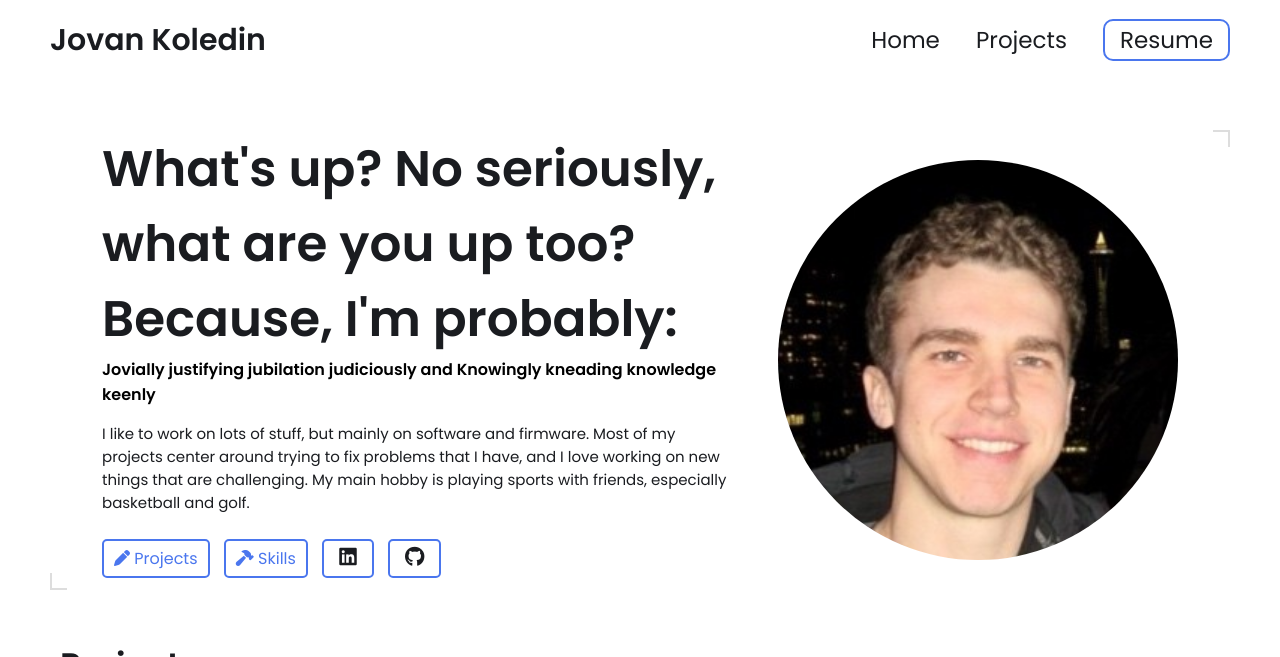
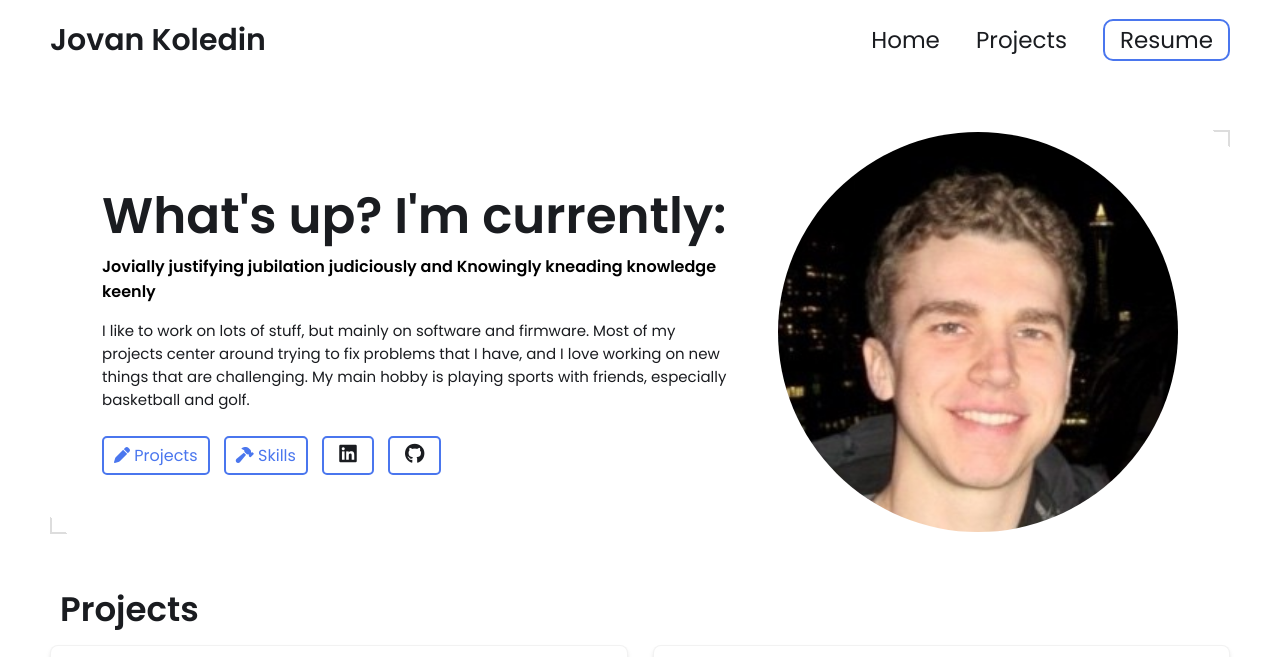
Before and after one commit to jovankoledin/jovankoledin.github.io, a Jekyll site: the page built from index.html, in a window 1280 px wide and 900 px high, cut to the strip 0-657 px from the top of the window. Built offline with Jekyll 4.4.1, drawn with Linux system fonts in a browser that asks for light colours.

Commit message:
Update hero.html

```diff
--- a/_includes/hero.html
+++ b/_includes/hero.html
@@ -4,7 +4,7 @@
     <div class="group">
         <div class="text">
             <h2>
-                What's up? No seriously, what are you up too? Because, I'm probably:
+                What's up? I'm currently:
             </h2>
 
             <h4> {{site.headline}} </h4>
```
